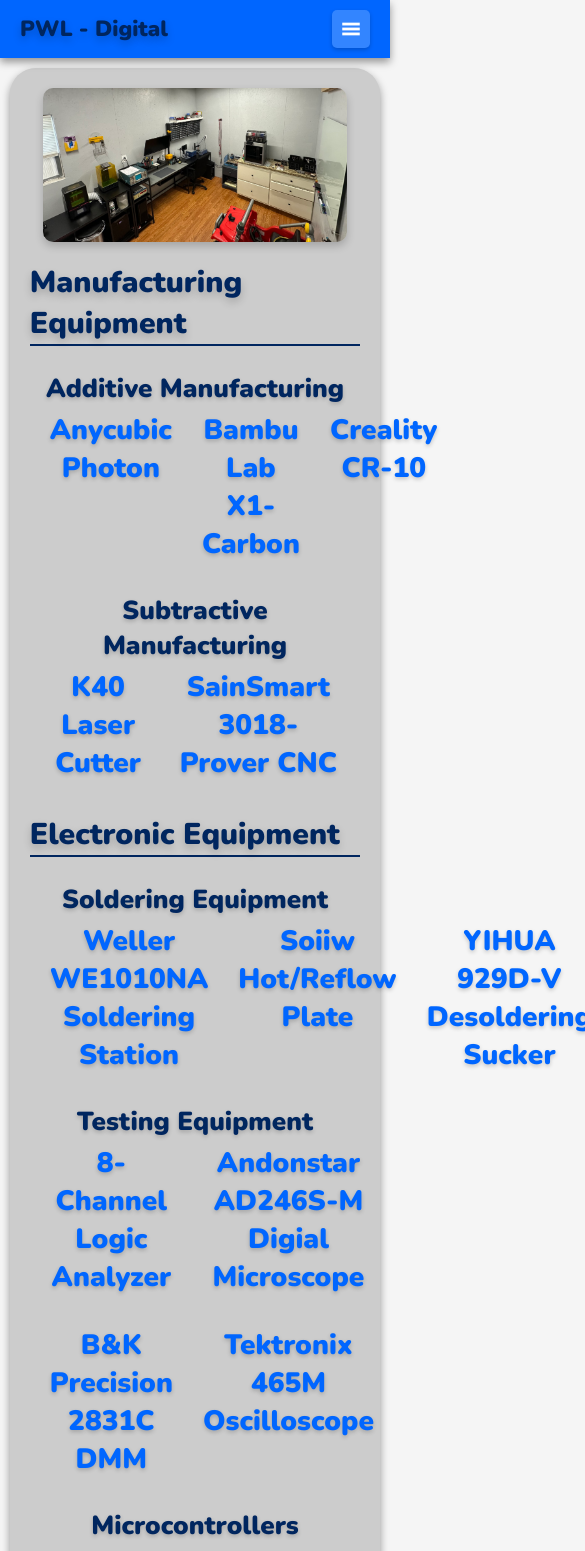
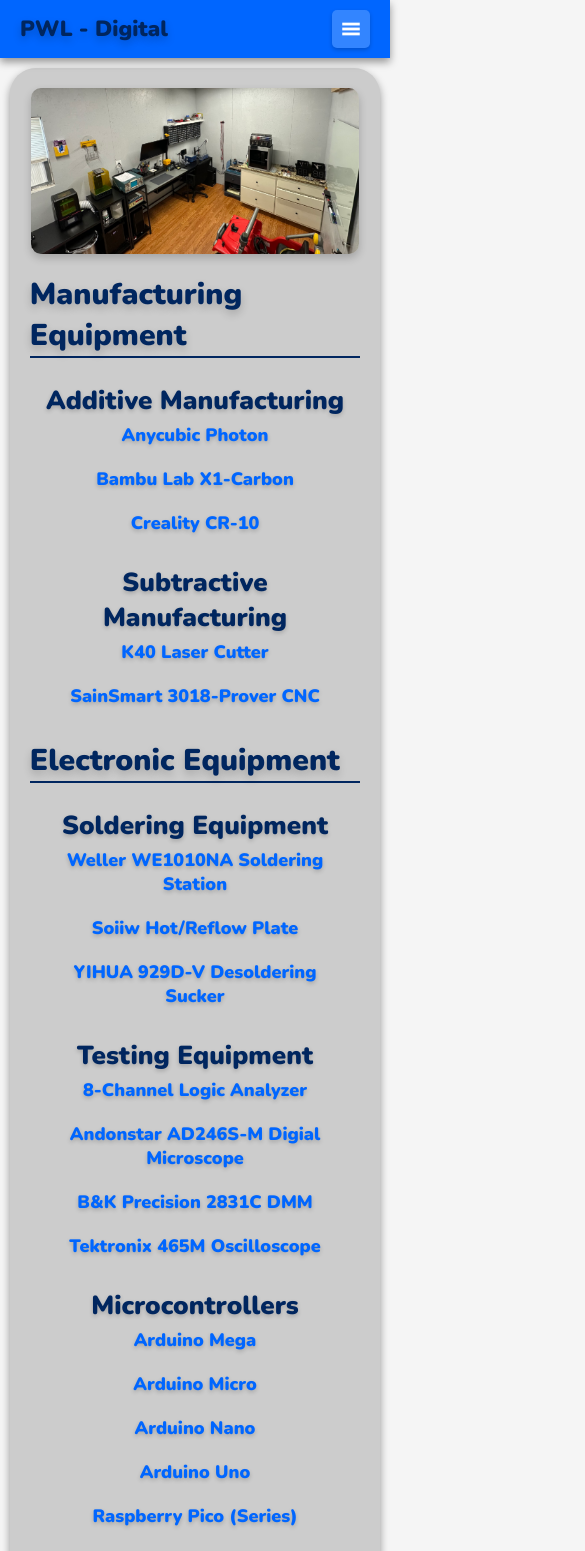
Before and after one commit to LaudersP/pwldigital-website-v2, a React (Create React App) app: page /workshop in a window 390 px wide. Shown: the top 1551 px of the page, 585 px wide, since content can reach past the window. Built offline with nearby package versions, Linux system fonts and the light colour scheme.

Commit message:
feat: Added mobile support to the page

```diff
--- a/src/Pages/WorkshopPage/WorkshopPage.css
+++ b/src/Pages/WorkshopPage/WorkshopPage.css
@@ -99,3 +99,30 @@
     width: 78vw;
   }
 }
+
+@media (max-width: 400px) {
+  .workshop-page-banner img {
+    width: 84vw;
+  }
+
+  .workshop-page ul {
+    display: grid;
+    grid-template-columns: repeat(1, 1fr);
+    grid-gap: 10px;
+  }
+
+  .workshop-page li {
+    font-size: 18px;
+  }
+
+  .workshop-page #subtractive-manufacturing {
+    display: grid;
+    grid-template-columns: repeat(1, 1fr);
+  }
+
+  .workshop-page #testing-equipment,
+  .workshop-page #single-board-computers,
+  .workshop-page #cam {
+    grid-template-columns: repeat(1, 1fr);
+  }
+}
```
